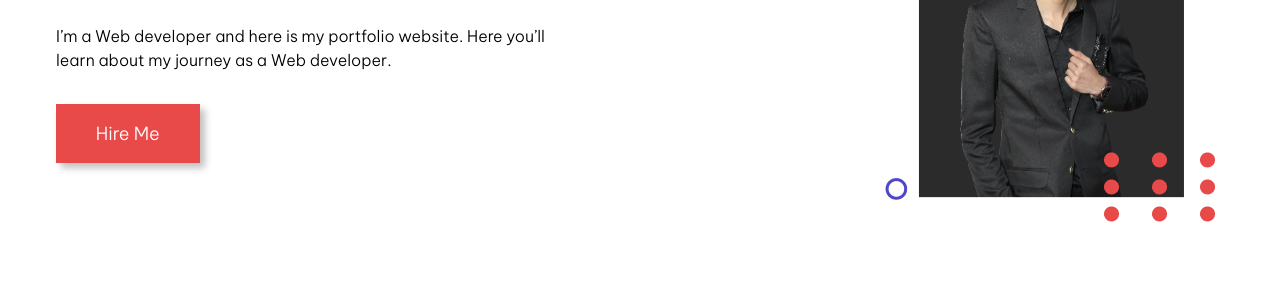
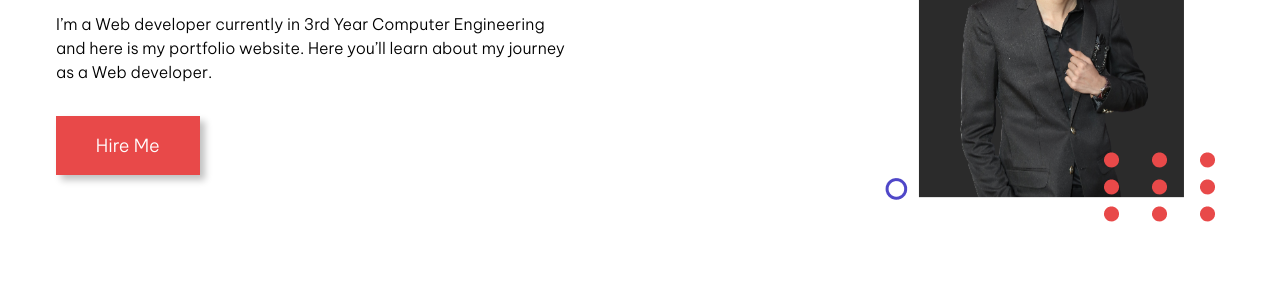
Before and after one commit to Mohasindawal/Portfolio, a plain HTML site: page index.html in a window 1280 px wide. Shown: the part 315-620 px from the top of the page. Drawn offline with nearby package versions, Linux system fonts and the light colour scheme.

Commit message:
added text

```diff
--- a/index.html
+++ b/index.html
@@ -42,7 +42,7 @@
           I am a <span class="role"></span>
         </div>
         <p class="desc">
-          I’m a Web developer and here is my portfolio website. Here
+          I’m a Web developer currently in 3rd Year Computer Engineering and here is my portfolio website. Here
           you’ll learn about my journey as a Web developer.
         </p>
         <a href="mailto:mosindawal12@gmail.com" style="text-decoration: none;"><div class="btn">Hire Me</div></a>
```
